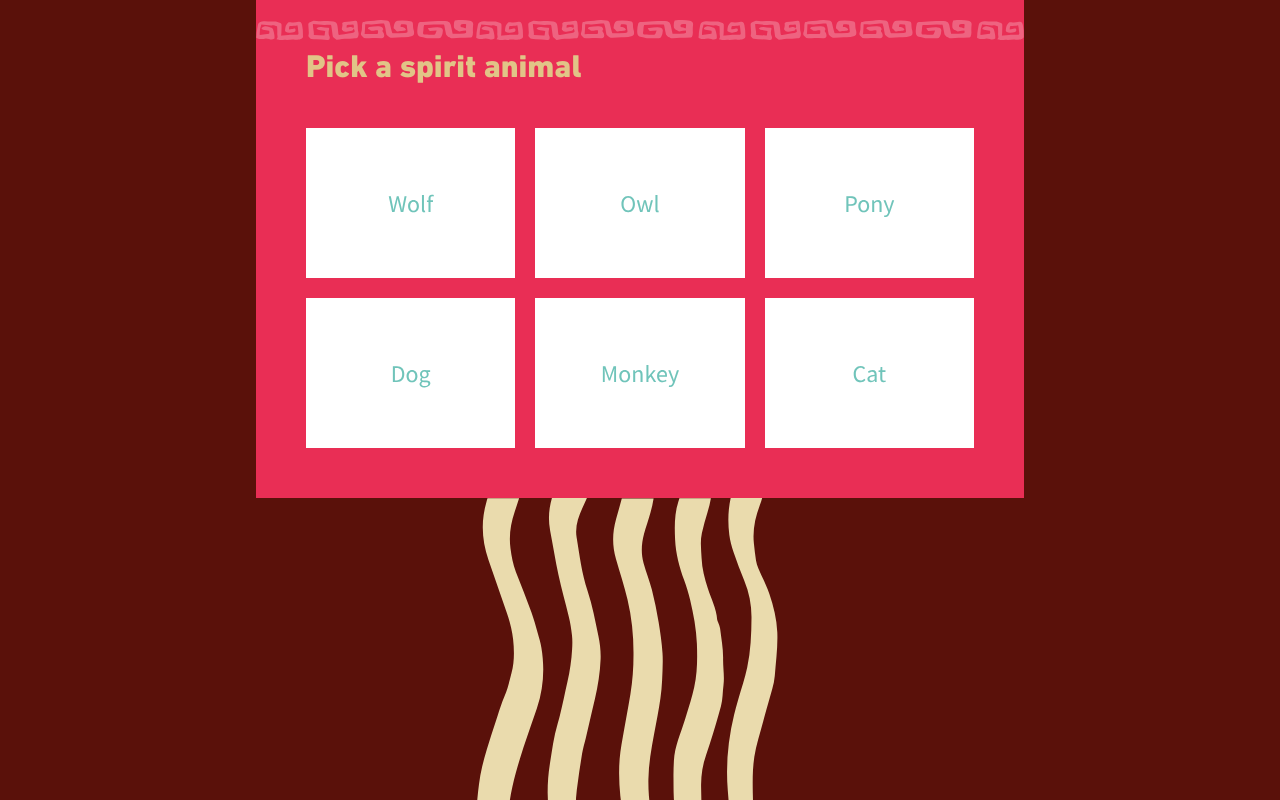
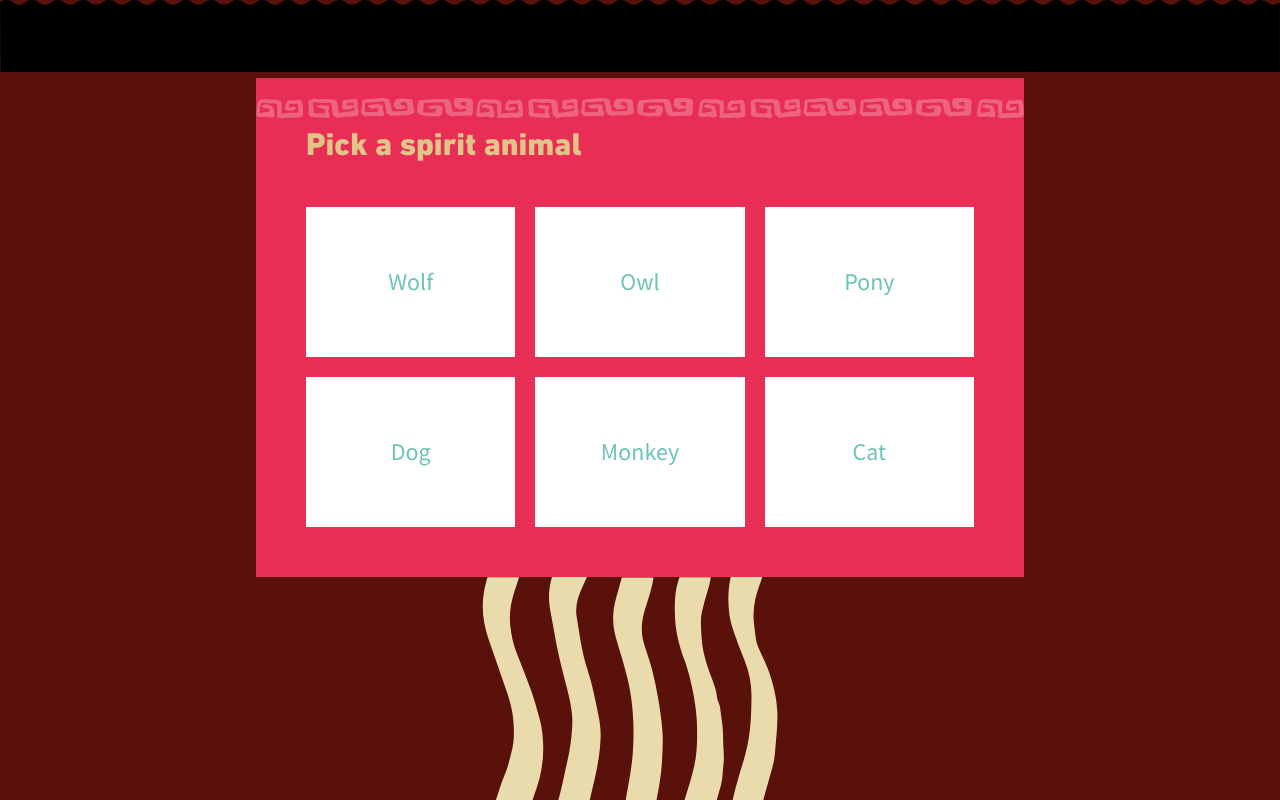
Before and after one commit to sdghi/saemin, a Vue app: page / in a window 1280 px wide. Both pictures are taken after a click on the button "take the quiz". Shown: the part 1064-1864 px from the top of the page. Built offline with nearby package versions, Linux system fonts and the light colour scheme.

Commit message:
all ridges are in question have to figure out how to style

```diff
--- a/src/components/QuestionCard.vue
+++ b/src/components/QuestionCard.vue
@@ -71,7 +71,7 @@ export default {
       index: this.allQuestions.indexOf(this.question),
       nextScrollHeight: 0,
       currentQuestionHeight: 0,
-      currentColor: "gold"
+      currentColor: ""
     };
   },
   updated() {
--- a/src/components/TopRidge.vue
+++ b/src/components/TopRidge.vue
@@ -1,5 +1,10 @@
 <template>
-  <svg xmlns="http://www.w3.org/2000/svg" viewBox="0 0 2000 112.67" id="top-ridge" :class="fillClass">
+  <svg
+    xmlns="http://www.w3.org/2000/svg"
+    viewBox="0 0 2000 112.67"
+    id="top-ridge"
+    :class="fillClass"
+  >
     <title>top-ridge</title>
     <g id="Layer_2" data-name="Layer 2">
       <g id="Layer_1-2" data-name="Layer 1">
@@ -15,12 +20,12 @@
 <script>
 export default {
   name: "TopRidge",
-   props: ["fillClass"]
+  props: ["fillClass"]
 };
 </script>
 
 <style lang="scss" scoped>
-#top-ridge {
+/* #top-ridge {
   position: absolute;
   top: -31%;
   left: 0;
@@ -30,7 +35,7 @@ export default {
   #top-ridge {
     top: -31%;
   }
-}
+} */
 
 .maroon {
   .cls-1 {
```
